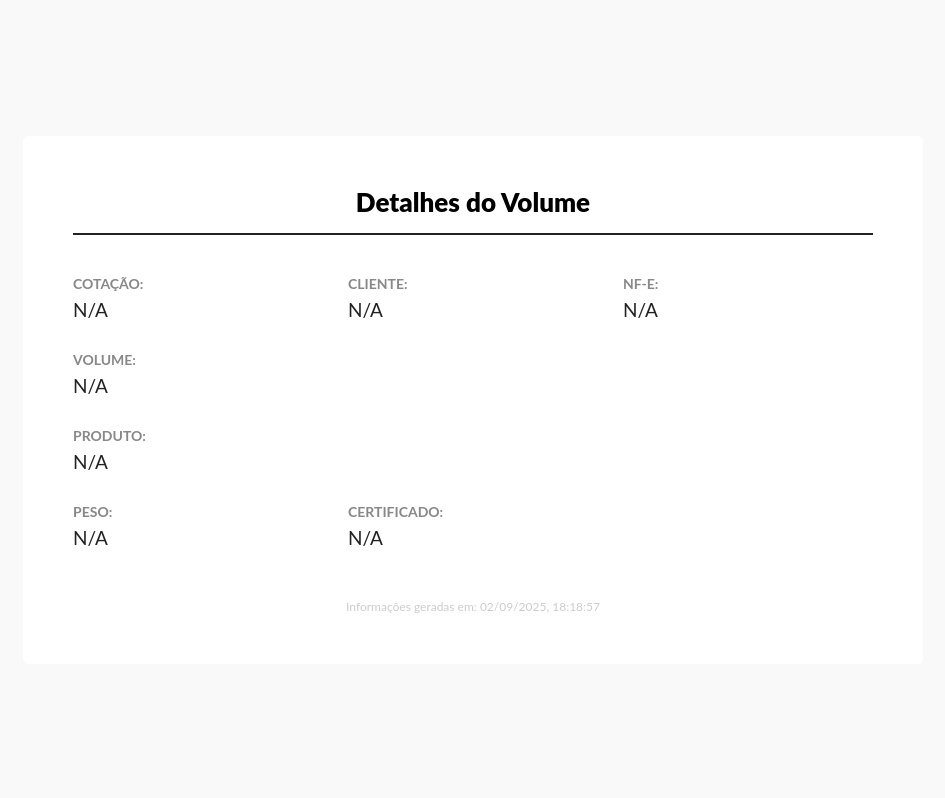
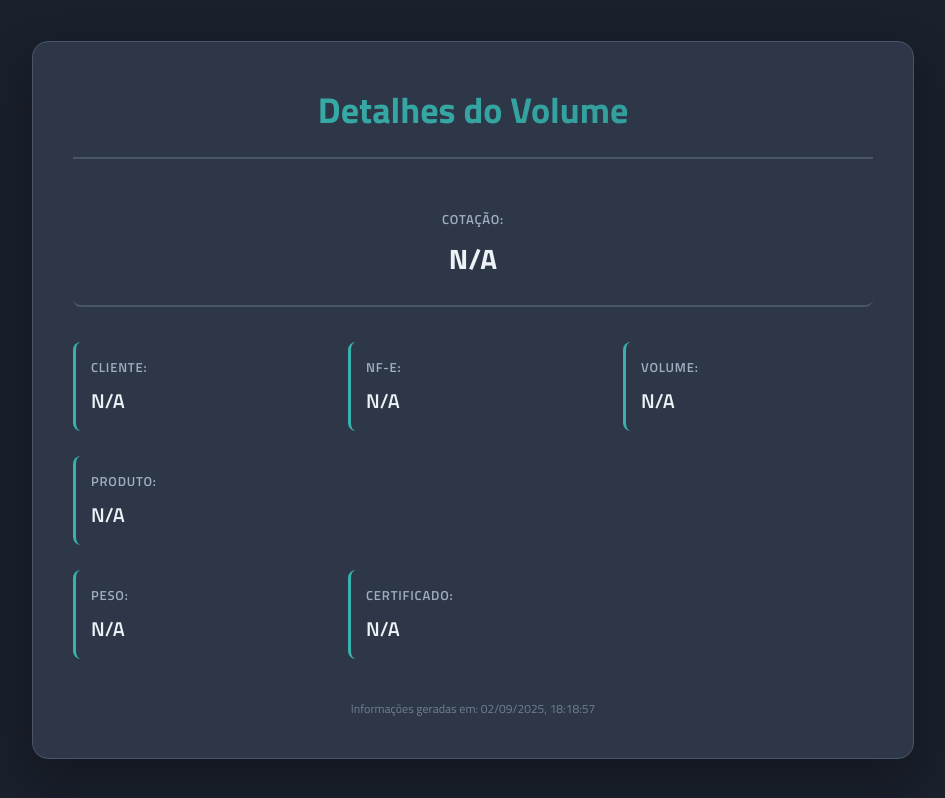
Before and after one commit to arthurbritol/etiquetas, a plain HTML site: page visualizador.html in a window 1280 px wide. Shown: the whole page, without its empty margins (167-1112 px from the left). Drawn offline with Linux system fonts and the light colour scheme.

Commit message:
Update visualizador.html

```diff
--- a/visualizador.html
+++ b/visualizador.html
@@ -5,61 +5,109 @@
     <meta name="viewport" content="width=device-width, initial-scale=1.0">
     <title>Detalhes do Volume</title>
     <style>
+        @import url('https://fonts.googleapis.com/css2?family=Titillium+Web:wght@400;600;700&display=swap');
+
+        :root {
+            --background-dark: #1a202c; /* Azul escuro/Chumbo */
+            --surface-color: #2d3748;   /* Cinza azulado para os cards */
+            --primary-accent: #38b2ac;  /* Verde-água/Turquesa */
+            --primary-gradient: linear-gradient(90deg, #38b2ac, #319795);
+            --text-primary: #edf2f7;    /* Branco suave */
+            --text-secondary: #a0aec0; /* Cinza claro para rótulos */
+            --border-color: #4a5568;
+        }
+
         body {
-                font-family: 'Lato', -apple-system, BlinkMacSystemFont, 'Segoe UI', Roboto, 'Helvetica Neue', Arial, sans-serif;
+            font-family: 'Titillium Web', sans-serif;
             margin: 0;
             padding: 20px;
-                background-color: #f9f9f9;
-                color: #222;
+            background-color: var(--background-dark);
+            color: var(--text-primary);
             display: flex;
+            justify-content: center;
             align-items: center;
-                justify-content: center;
             min-height: calc(100vh - 40px);
         }
+
         .sheet {
-                background-color: #ffffff;
             width: 100%;
             max-width: 800px;
-                padding: 50px;
-                border-radius: 6px;
+            background-color: var(--surface-color);
+            padding: 40px;
+            border-radius: 16px;
+            box-shadow: 0 20px 50px rgba(0, 0, 0, 0.3);
+            border: 1px solid var(--border-color);
         }
+
         h1 {
-                font-size: 26px;
-                font-weight: 900;
-                color: #000;
+            font-size: 36px;
+            font-weight: 700;
+            margin: 0 0 35px 0;
+            padding-bottom: 20px;
             text-align: center;
-                padding-bottom: 15px;
-                margin-top: 0;
-                margin-bottom: 40px;
-                border-bottom: 2px solid #222;
+            border-bottom: 2px solid var(--border-color);
+            background: var(--primary-gradient);
+            -webkit-background-clip: text;
+            -webkit-text-fill-color: transparent;
         }
+
         .info-grid {
             display: grid;
             grid-template-columns: repeat(auto-fit, minmax(250px, 1fr));
-                gap: 30px 25px;
+            gap: 25px;
         }
+
         .info-item {
-                padding: 0;
+            background-color: transparent;
+            padding: 15px;
+            border-radius: 8px;
+            border-left: 3px solid var(--primary-accent);
+            transition: background-color 0.2s ease-in-out;
         }
+
+        .info-item:hover {
+            background-color: rgba(74, 85, 104, 0.4);
+        }
+
         .info-item strong {
             display: block;
-                font-size: 14px;
-                color: #888;
-                margin-bottom: 6px;
+            font-size: 13px;
+            color: var(--text-secondary);
+            margin-bottom: 8px;
             text-transform: uppercase;
-                font-weight: 700;
+            font-weight: 600;
+            letter-spacing: 0.8px;
         }
+
         .info-item span {
-                font-size: 19px;
-                color: #222;
-                font-weight: 400;
+            font-size: 20px;
+            color: var(--text-primary);
+            font-weight: 600;
             word-wrap: break-word;
         }
+
+        /* Destaque para o primeiro item */
+        .info-item:first-child {
+            grid-column: 1 / -1; /* Ocupa a largura toda */
+            text-align: center;
+            border-left: none;
+            border-bottom: 2px solid var(--border-color);
+            padding-bottom: 25px;
+            margin-bottom: 10px;
+        }
+
+        .info-item:first-child span {
+            font-size: 28px;
+            font-weight: 700;
+            color: var(--text-primary);
+        }
+
         .footer {
             text-align: center;
-                margin-top: 50px;
+            margin-top: 40px;
             font-size: 12px;
-                color: #ccc;
+            color: var(--text-secondary);
+            opacity: 0.6;
         }
     </style>
 </head>
```
Lines whose indentation alone changed are shown as unchanged.
